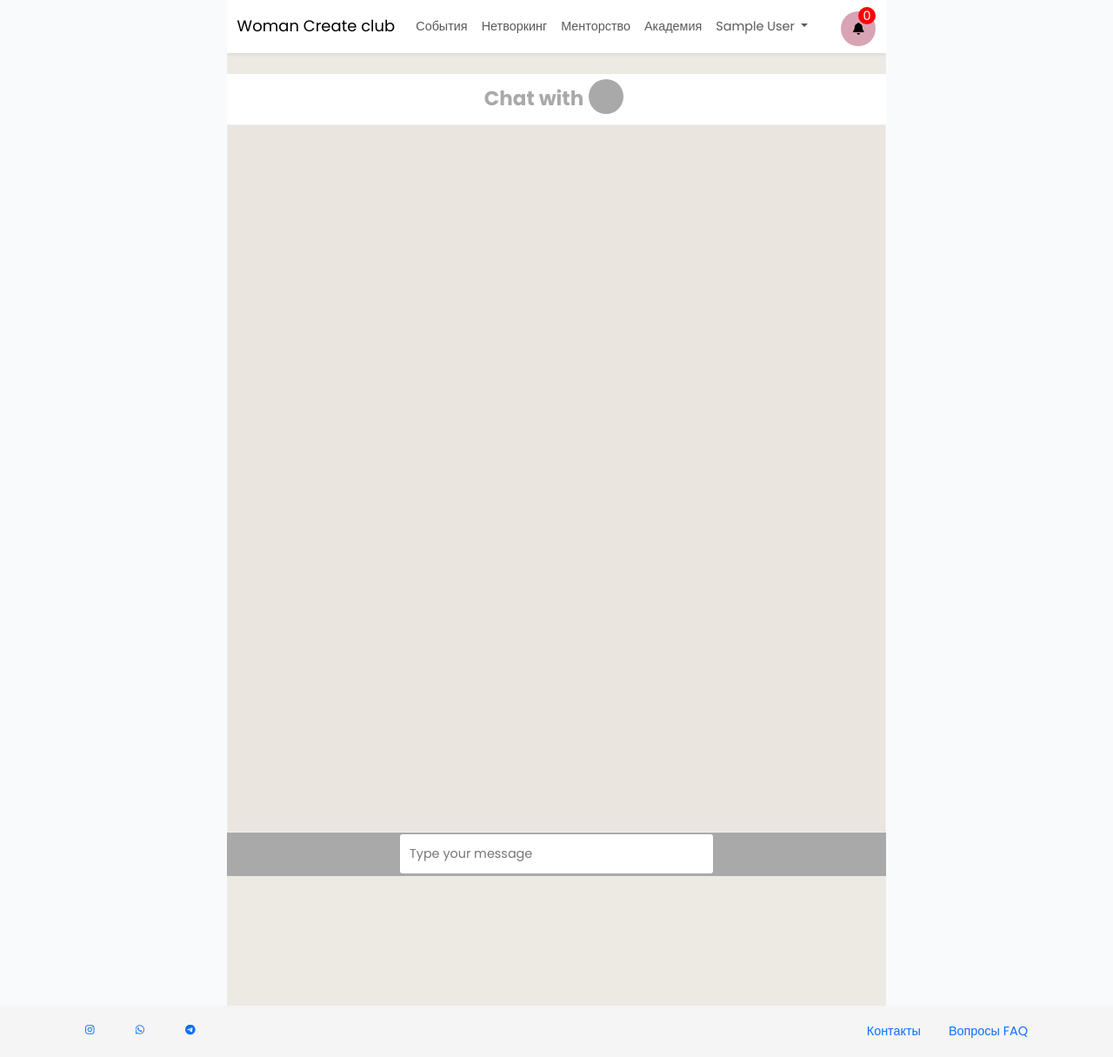
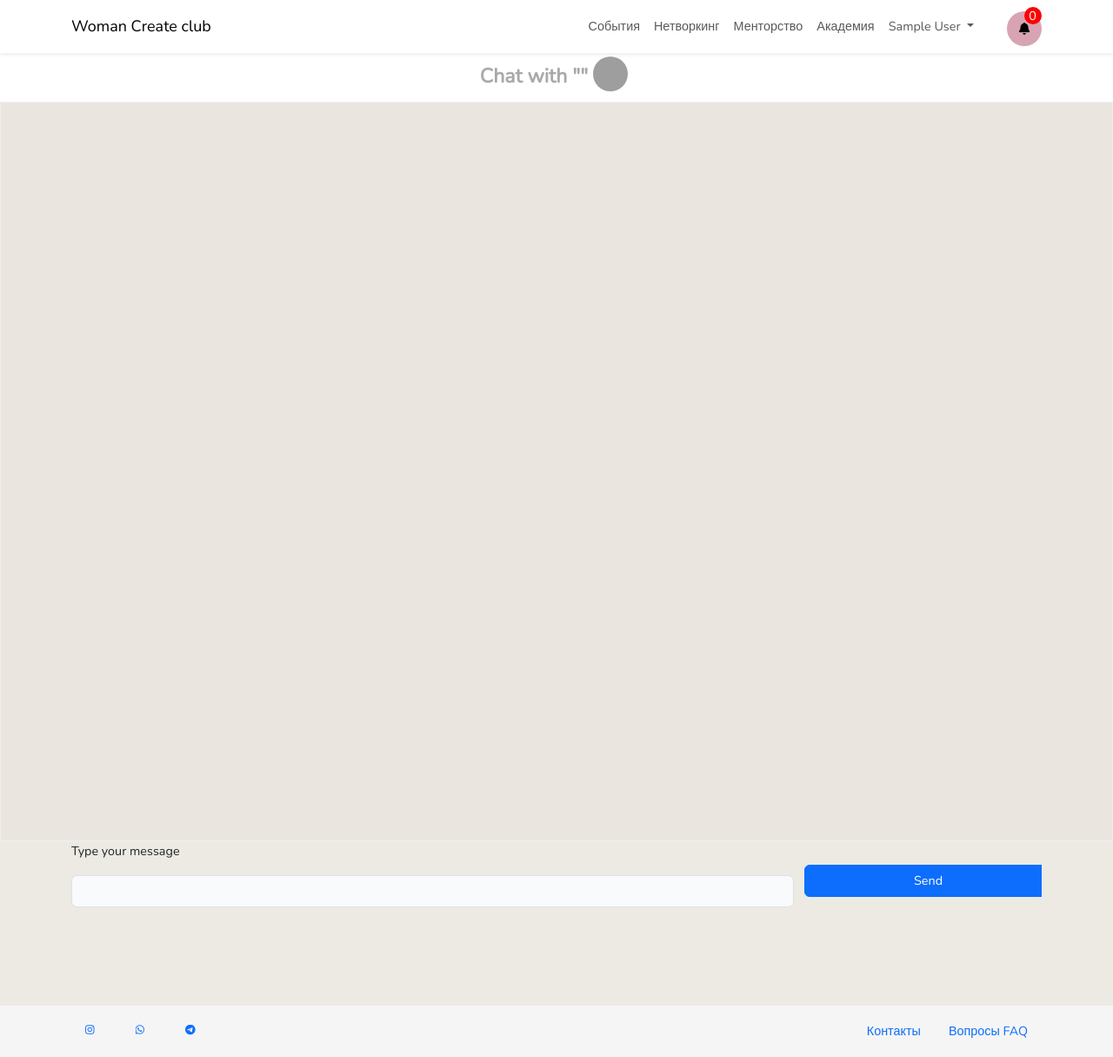
Before and after one commit to AttractorSchool/ESPD-APHP1, a Laravel app: page /messages/1 in a window 1280 px wide. Shown: the whole page at 87% size. Run offline with Laravel 10, Linux system fonts and the light colour scheme; the visitor is signed in with stand-in values (Sample User, id 1); data that the repository does not hold is empty; style sheets or scripts are compiled from the project's sources; parts of the project's set-up code (start-up, migrations or seed data) failed here and were passed over; some libraries are stand-ins or nearby versions; grey boxes are pictures that could not be loaded.

Commit message:
#31 Fix Chat and improvement chatBlade

```diff
--- a/app/Models/Message.php
+++ b/app/Models/Message.php
@@ -16,6 +16,7 @@
         'user_id',
     ];
 
+
     /**
      * @return BelongsTo
      */
--- a/app/Models/Response.php
+++ b/app/Models/Response.php
@@ -4,6 +4,8 @@
 
 use Illuminate\Database\Eloquent\Factories\HasFactory;
 use Illuminate\Database\Eloquent\Model;
+use Illuminate\Database\Eloquent\Relations\BelongsTo;
+use Illuminate\Database\Eloquent\Relations\HasOne;
 
 class Response extends Model
 {
@@ -16,9 +18,18 @@
         'confirm_second',
     ];
 
-
     public function messages()
     {
         return $this->hasMany(Message::class);
     }
+
+    public function first(): BelongsTo
+    {
+        return $this->belongsTo(User::class, 'first_id');
+    }
+
+    public function second(): BelongsTo
+    {
+        return $this->belongsTo(User::class, 'second_id');
+    }
 }
--- a/public/css/chat.css
+++ b/public/css/chat.css
@@ -1,4 +1,4 @@
-@import url('https://fonts.googleapis.com/css2?family=Poppins:ital,wght@0,100;0,200;0,300;0,400;0,500;0,600;0,700;0,800;0,900;1,100;1,200;1,300;1,400;1,500;1,600;1,700;1,800;1,900&display=swap');
+/*@import url('https://fonts.googleapis.com/css2?family=Poppins:ital,wght@0,100;0,200;0,300;0,400;0,500;0,600;0,700;0,800;0,900;1,100;1,200;1,300;1,400;1,500;1,600;1,700;1,800;1,900&display=swap');*/
 
 * {
     margin: 0;
@@ -6,24 +6,23 @@
     box-sizing: border-box;
 }
 
-body {
-    font-family: 'Poppins', sans-serif;
-    display: flex;
-    align-items: center;
-}
+/*body {*/
+/*    font-family: 'Poppins', sans-serif;*/
+/*    display: flex;*/
+/*    align-items: center;*/
+/*}*/
 
 .me {
     display: flex;
     justify-content: flex-end;
+}
 
-}
-#app{
-    overflow: hidden;
-}
+/*#app{*/
+/*    overflow: hidden;*/
+/*}*/
 .other {
     display: flex;
     justify-content: flex-start;
-
 }
 
 .text-chat {
@@ -32,6 +31,7 @@
     border-radius: 20px;
     padding: 10px;
 }
+
 .title {
     display: flex;
     justify-content: center;
@@ -46,8 +46,9 @@
 .box {
     border: 1px solid #efefef;
     padding: 10px 15px;
-    min-height: 67vh;
-    max-height: 67vh;
+    /*min-height: 80vh;*/
+    height: 70vh;
+    /*max-height: 90vh;*/
     background-color: #eae5df;
     overflow: hidden;
     overflow-y: scroll;
@@ -56,6 +57,7 @@
 ::-webkit-scrollbar {
     width: 0.5rem;
 }
+
 ::-webkit-scrollbar-track {
     background: darkgray;
 }
@@ -73,7 +75,9 @@
 }
 
 .icon {
-    background: darkgray;
+    background-size: cover;
+    background-repeat: no-repeat;
+    background-position: center;
     color: white;
     width: 40px;
     height: 40px;
@@ -83,95 +87,95 @@
     margin: 6px;
 }
 
-.wrapper-chat .box .item .msg {
-    background: darkgray;
-    color: #ffffff;
-    border-radius: 10px;
-    width: 150px;
-    margin-left: 10px;
-}
-
-.wrapper-chat .box .item .msg p {
-    padding: 10px;
-}
-
-.wrapper-chat .box .item.right {
-    float: right;
-}
-
-.wrapper-chat .box .item.right .msg {
-    background: #ffffff;
-    color: #7d7d7d;
-}
-
-.wrapper-chat .typing-area {
-    width: 100%;
-    background: darkgray;
-    height: 50px;
-    display: flex;
-    justify-content: center;
-    align-items: center;
-    padding: 10px;
-    overflow: hidden;
-    position: relative;
-}
-
-.wrapper-chat .typing-area .input-field {
-    width: 100%;
-    position: relative;
-}
-
-.wrapper-chat .typing-area .input-field input {
-    width: 100%;
-    padding: 10px;
-    border: 1px solid transparent;
-    border-radius: 3px;
-    outline: none;
-    padding-right: 70px;
-    font-family: 'Poppins', sans-serif;
-    transition: 0.3s all ease;
-}
-
-.wrapper-chat .typing-area .input-field input:focus {
-    border-color: #007bff;
-}
-
-.wrapper-chat .typing-area .input-field button {
-    position: absolute;
-    top: 50%;
-    right: 10px;
-    transform: translateY(-50%);
-    background: transparent;
-    border: 1px solid #007bff;
-    padding: 5px 10px;
-    border-radius: 3px;
-    color: #007bff;
-    outline: none;
-    cursor: pointer;
-    opacity: 0;
-    pointer-events: none;
-    transition: 0.3s all ease;
-}
-
-.wrapper-chat .typing-area .input-field button:hover {
-    background: #007bff;
-    color: white;
-}
-
-.wrapper-chat .typing-area .input-field input:valid ~ button {
-    opacity: 1;
-    pointer-events: auto;
-}
 
 
+/*.wrapper-chat .box .item .msg {*/
+/*    background: darkgray;*/
+/*    color: #ffffff;*/
+/*    border-radius: 10px;*/
+/*    width: 150px;*/
+/*    margin-left: 10px;*/
+/*}*/
+
+/*.wrapper-chat .box .item .msg p {*/
+/*    padding: 10px;*/
+/*}*/
+
+/*.wrapper-chat .box .item.right {*/
+/*    float: right;*/
+/*}*/
+
+/*.wrapper-chat .box .item.right .msg {*/
+/*    background: #ffffff;*/
+/*    color: #7d7d7d;*/
+/*}*/
+
+/*.wrapper-chat .typing-area {*/
+/*    width: 100%;*/
+/*    background: darkgray;*/
+/*    height: 50px;*/
+/*    display: flex;*/
+/*    justify-content: center;*/
+/*    align-items: center;*/
+/*    padding: 10px;*/
+/*    overflow: hidden;*/
+/*    position: relative;*/
+/*}*/
+
+/*.wrapper-chat .typing-area .input-field {*/
+/*    width: 100%;*/
+/*    position: relative;*/
+/*}*/
+
+/*.wrapper-chat .typing-area .input-field input {*/
+/*    width: 100%;*/
+/*    padding: 10px;*/
+/*    border: 1px solid transparent;*/
+/*    border-radius: 3px;*/
+/*    outline: none;*/
+/*    padding-right: 70px;*/
+/*    font-family: 'Poppins', sans-serif;*/
+/*    transition: 0.3s all ease;*/
+/*}*/
+
+/*.wrapper-chat .typing-area .input-field input:focus {*/
+/*    border-color: #007bff;*/
+/*}*/
+
+/*.wrapper-chat .typing-area .input-field button {*/
+/*    position: absolute;*/
+/*    top: 50%;*/
+/*    right: 10px;*/
+/*    transform: translateY(-50%);*/
+/*    background: transparent;*/
+/*    border: 1px solid #007bff;*/
+/*    padding: 5px 10px;*/
+/*    border-radius: 3px;*/
+/*    color: #007bff;*/
+/*    outline: none;*/
+/*    cursor: pointer;*/
+/*    opacity: 0;*/
+/*    pointer-events: none;*/
+/*    transition: 0.3s all ease;*/
+/*}*/
+
+/*.wrapper-chat .typing-area .input-field button:hover {*/
+/*    background: #007bff;*/
+/*    color: white;*/
+/*}*/
+
+/*.wrapper-chat .typing-area .input-field input:valid ~ button {*/
+/*    opacity: 1;*/
+/*    pointer-events: auto;*/
+/*}*/
 
 
-@media (max-width: 375px) and (max-height: 844px) {
-    .wrapper-chat {
-        width: 100%;
-        height: 100%;
-    }
-    .body{
-        width: auto;
-    }
-}
+/*@media (max-width: 375px) and (max-height: 844px) {*/
+/*    .wrapper-chat {*/
+/*        width: 100%;*/
+/*        height: 100%;*/
+/*    }*/
+/*    .body{*/
+/*        width: auto;*/
+/*    }*/
+/*}*/
--- a/public/css/styles.css
+++ b/public/css/styles.css
@@ -587,6 +587,7 @@
     background-color: #EDEAE4;
     min-height: 100vh;
 }
+
 .notification_container_text{
     position: relative;
     min-height: 100px;
@@ -621,7 +622,6 @@
     background-color: #D8A4B4;
 }
 
-
 .footer-icons .nav-item {
     display: inline-block;
     text-align: center;
--- a/resources/sass/app.scss
+++ b/resources/sass/app.scss
@@ -8,3 +8,4 @@
 @import 'bootstrap/scss/bootstrap';
 
 @import 'footer.css';
+@import "public/css/chat.css";
--- a/resources/views/auth/login.blade.php
+++ b/resources/views/auth/login.blade.php
@@ -1,7 +1,7 @@
 @extends('layouts.app')
 
 @section('content')
-    <div class="container">
+    <div class="container" style="margin-bottom:1.5rem;">
         <div class="row justify-content-center">
             <div class="col-md-8">
                 <div class="card-header">
--- a/resources/views/front/chat.blade.php
+++ b/resources/views/front/chat.blade.php
@@ -1,36 +1,29 @@
 @extends('layouts.app')
 @section('content')
-    <!DOCTYPE html>
-<html lang="en">
-<head>
-    <meta charset="UTF-8">
-    <meta http-equiv="X-UA-Compatible" content="IE=edge">
-    <meta name="viewport" content="width=device-width, initial-scale=1.0">
-    <link rel="stylesheet" href="https://cdnjs.cloudflare.com/ajax/libs/font-awesome/4.7.0/css/font-awesome.css">
-    <link rel="stylesheet" href="{{asset('css\chat.css')}}">
-    <title>Chat</title>
-</head>
-<body>
-
-<div class="wrapper-chat">
-    <div class="title">Chat with
-        <div class="icon">
-        </div>
+    <style>
+        .icon {
+            background-image: url("https://www.art-spb.ru/upload/good_image/16324.jpg");
+        }
+    </style>
+    <div class="wrapper-chat" style="margin:-1.6rem 0; height: 100vh">
+        <div class="title">Chat with "{{$response->first->name}}"
+            <div class="icon"></div>
         </div>
         <div class="body">
             <div class="box">
-            <div id="messages">
-                <p></p>
+                <div id="messages"></div>
             </div>
         </div>
-    </div>
-    <div class="typing-area">
+        <div class="typing-area container">
             <form id="messageForm" action="{{route('chat.send')}}" enctype="multipart/form-data" method="POST">
                 @csrf
-            <div class="input-field">
                 <input type="hidden" name="response_id" value="{{$response->id}}">
-                <input id="body" name="body" type="text" placeholder="Type your message" required>
-                <button type="submit">Send</button>
+                <div class="d-flex row align-items-center">
+                    <div class="mb-3 col-9">
+                        <label for="body" class="form-label">Type your message</label>
+                        <input type="text" class="form-control" id="body" name="body">
+                    </div>
+                    <button type="submit" class="col-3 btn btn-primary" style="height: 30%">Send</button>
                 </div>
             </form>
         </div>
@@ -91,10 +84,11 @@
                             var newDiv = document.createElement('div');
                             if (message.user_id === {{auth()->user()->id}}) {
                                 newDiv.classList.add('me', 'col-12');
-                            console.log('me');
                             } else if (message.user_id !== {{auth()->user()->id}}) {
+                                var icon = document.createElement('div');
+                                icon.classList.add('icon');
+                                newDiv.appendChild(icon);
                                 newDiv.classList.add('other', 'col-12');
-                            console.log('other');
                             }
                             var messageElement = document.createElement('p');
                             messageElement.classList.add('col-5', 'text-chat');
@@ -103,8 +97,6 @@
 
                             newDiv.appendChild(messageElement);
                             messagesDiv.appendChild(newDiv);
-                        console.log(newDiv);
-                        console.log(messagesDiv);
                         });
                     } else {
                         console.error('Произошла ошибка при выполнении запроса.');
@@ -124,6 +116,4 @@
 
         });
     </script>
-</body>
-</html>
 @endsection
--- a/resources/views/layouts/app.blade.php
+++ b/resources/views/layouts/app.blade.php
@@ -98,7 +98,7 @@
         </div>
     </nav>
 
-    <main class="py-4" style="min-height: 120vh;">
+    <main class="py-4">
         @if (session('status'))
             <div class="alert alert-primary" role="alert">
                 {{session('status')}}
@@ -195,7 +195,7 @@
                 <a class="nav-link py-1" href="#">
                     <i class="fas fa-user-circle" style="color: #8C8C8C"></i>
                 </a>
-                <span class="icon-label">Home</span>
+                <span class="icon-label">Profile</span>
             </div>
         </li>
     </ul>
```
Lines whose indentation alone changed are shown as unchanged.
